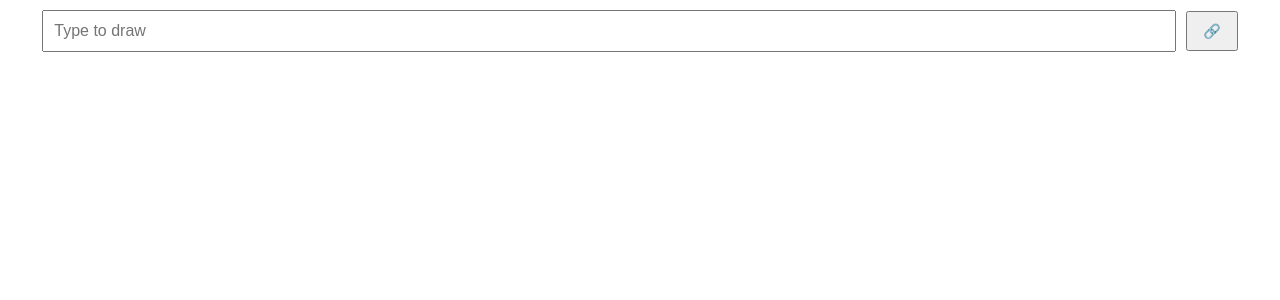
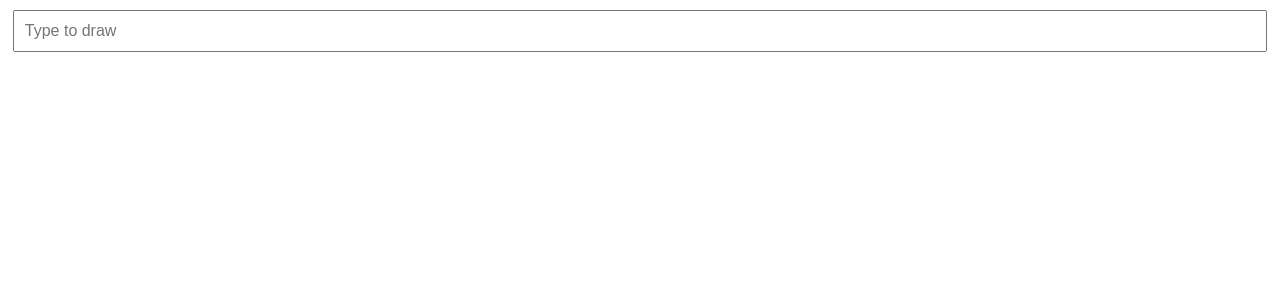
Before and after one commit to davey561/continuous-notation, a React (Create React App) app: page / in a window 1280 px wide. Shown: the top 300 px of the page. Built offline with nearby package versions, Linux system fonts and the light colour scheme.

Commit message:
got rid of the share button for now.

```diff
--- a/src/App.tsx
+++ b/src/App.tsx
@@ -1,47 +1,116 @@
-import React, { useState, useEffect } from "react"
+import React, { useRef, useEffect, useState } from "react"
 import Strokey from "./Strokey"
 
 const App: React.FC = () => {
+  const canvasRef = useRef<HTMLCanvasElement | null>(null)
   const [inputText, setInputText] = useState("")
 
-  // Parse text from URL on mount
-  useEffect(() => {
-    const params = new URLSearchParams(window.location.search)
-    const text = params.get("text")
-    if (text) {
-      setInputText(decodeURIComponent(text))
-    }
-  }, [])
-
   const handleChange = (e: React.ChangeEvent<HTMLInputElement>) => {
-    setInputText(e.target.value)
+    const text = e.target.value
+    setInputText(text)
+    drawCurve(text)
   }
 
-  const handleShare = () => {
-    const url = `${window.location.origin}${window.location.pathname}?text=${encodeURIComponent(
-      inputText
-    )}`
-    navigator.clipboard.writeText(url).then(() => {
-      alert("Shareable URL copied to clipboard!")
+  const drawCurve = (text: string) => {
+    const canvas = canvasRef.current
+    if (!canvas) return
+
+    const ctx = canvas.getContext("2d")
+    if (!ctx) return
+
+    const devicePixelRatio = window.devicePixelRatio || 1
+    const canvasSize = Math.min(window.innerWidth, window.innerHeight - 60) // Square size with input box accounted for
+
+    // Adjust canvas size for high resolution
+    canvas.width = canvasSize * devicePixelRatio
+    canvas.height = canvasSize * devicePixelRatio
+    canvas.style.width = `${canvasSize}px`
+    canvas.style.height = `${canvasSize}px`
+
+    // Scale the context to account for the device pixel ratio
+    ctx.scale(devicePixelRatio, devicePixelRatio)
+
+    const padding = 40 // Add padding around the curve
+    const maxWidth = canvasSize - 2 * padding
+    const maxHeight = canvasSize - 2 * padding
+
+    let points: [number, number][] = []
+    let x = 0 // Center the curve in logical space
+    let y = 0
+
+    // Generate points based on text
+    text.split("").forEach((char, index) => {
+      const charCode = char.charCodeAt(0)
+      const angle = ((charCode * 53 + index * 97) % 360) * (Math.PI / 180)
+      const radius = 10 // Constant logical radius
+      const nextX = x + Math.cos(angle) * radius
+      const nextY = y + Math.sin(angle) * radius
+      points.push([nextX, nextY])
+      x = nextX
+      y = nextY
     })
+
+    if (points.length === 0) {
+      // No points to draw
+      ctx.clearRect(0, 0, canvas.width, canvas.height)
+      return
     }
+
+    // Calculate bounds
+    const xValues = points.map(([px]) => px)
+    const yValues = points.map(([, py]) => py)
+    const minX = Math.min(...xValues)
+    const maxX = Math.max(...xValues)
+    const minY = Math.min(...yValues)
+    const maxY = Math.max(...yValues)
+
+    // Calculate scale factor to fit into canvas
+    const logicalWidth = maxX - minX
+    const logicalHeight = maxY - minY
+    const scale = Math.min(maxWidth / logicalWidth, maxHeight / logicalHeight)
+
+    // Center the curve in the canvas
+    const xOffset = canvasSize / 2 - ((maxX + minX) / 2) * scale
+    const yOffset = canvasSize / 2 - ((maxY + minY) / 2) * scale
+
+    // Apply scaling and draw the curve
+    ctx.clearRect(0, 0, canvas.width, canvas.height)
+    ctx.beginPath()
+    points = points.map(([px, py]) => [xOffset + px * scale, yOffset + py * scale])
+    ctx.moveTo(points[0][0], points[0][1])
+    for (let i = 1; i < points.length - 1; i++) {
+      const [x1, y1] = points[i]
+      const [x2, y2] = points[i + 1]
+      const controlX = (x1 + x2) / 2
+      const controlY = (y1 + y2) / 2
+      ctx.quadraticCurveTo(x1, y1, controlX, controlY)
+    }
+
+    const [lastX, lastY] = points[points.length - 1]
+    ctx.lineTo(lastX, lastY)
+
+    // Adjust line width for high resolution
+    ctx.strokeStyle = "#000"
+    const zoomFactor = scale // Adjust thickness based on zoom level
+    ctx.lineWidth = Math.max(0.05, (1.5 + zoomFactor) / devicePixelRatio) // Thin out the stroke for high resolution
+    ctx.stroke()
+  }
+
+  useEffect(() => {
+    const canvas = canvasRef.current
+    if (canvas) {
+      drawCurve(inputText)
+    }
+  }, [inputText])
 
   return (
     <div
       style={{
-        display: "flex",
-        flexDirection: "column",
+        textAlign: "center",
+        padding: "0",
+        margin: "0",
+        overflow: "hidden",
         height: "100vh",
-        boxSizing: "border-box",
-      }}
-    >
-      <div
-        style={{
-          display: "flex",
-          justifyContent: "center",
-          alignItems: "center",
-          padding: "10px",
-          boxSizing: "border-box",
       }}
     >
       <input
@@ -50,37 +119,23 @@ const App: React.FC = () => {
         onChange={handleChange}
         placeholder="Type to draw"
         style={{
-            flexGrow: 1,
-            maxWidth: "90%",
+          width: "98%",
+          maxWidth: "100vw",
           padding: "10px",
+          marginTop: "10px",
           fontSize: "16px",
-            marginRight: "10px",
-            boxSizing: "border-box",
+          boxSizing: "border-box", // Ensure padding and border are included in width
+
+          zIndex: 10,
         }}
       />
-        <button
-          onClick={handleShare}
+      <canvas
+        ref={canvasRef}
         style={{
-            padding: "10px 15px",
-            fontSize: "14px",
-            cursor: "pointer",
+          display: "block",
+          margin: "0 auto",
         }}
-        >
-          🔗
-        </button>
-      </div>
-      <div
-        style={{
-          flexGrow: 1,
-          position: "relative",
-          overflow: "hidden",
-          display: "flex",
-          justifyContent: "center",
-          alignItems: "center",
-        }}
-      >
-        <Strokey text={inputText} />
-      </div>
+      />
     </div>
   )
 }
```
Lines whose indentation alone changed are shown as unchanged.
